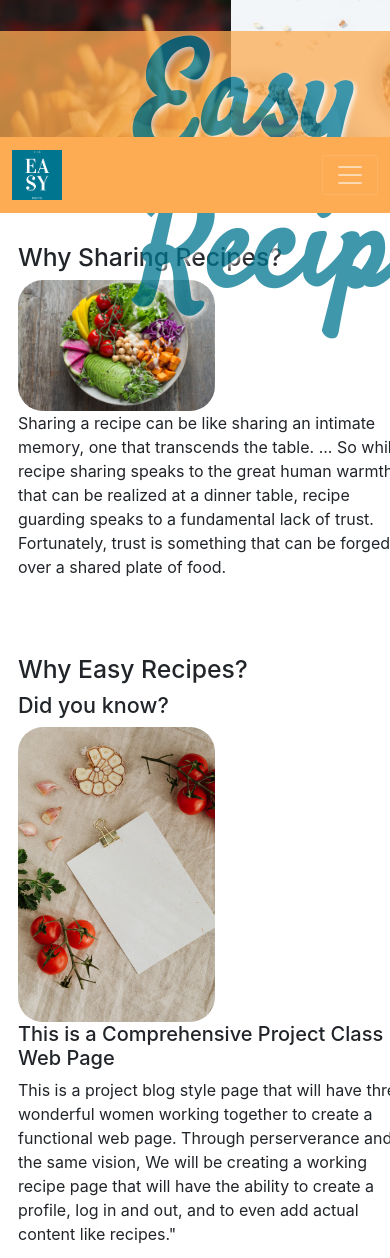
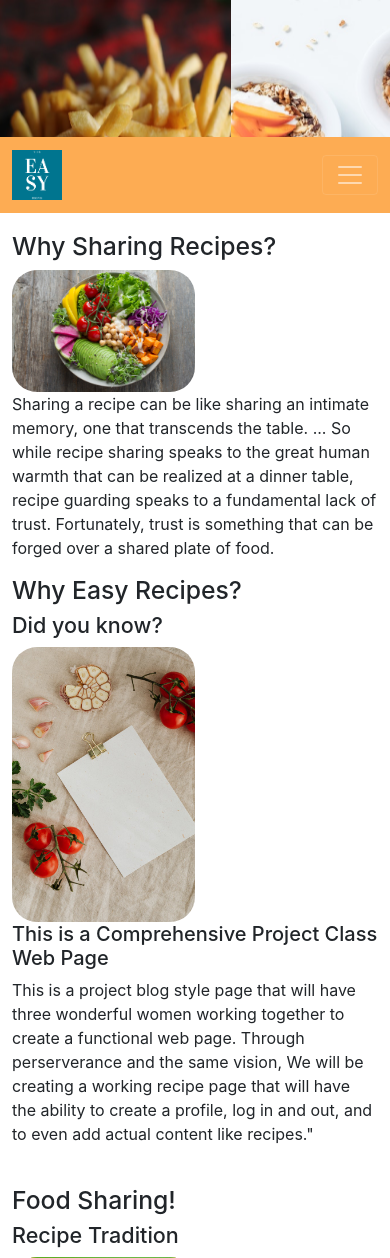
Before and after one commit to KevinKlin3/easyrecipes, a PHP site: page / in a window 390 px wide; the page is wider, and only the part inside the window is pictured. Shown: the top 1258 px of that part. Run offline with PHP 8.4, Linux system fonts and the light colour scheme; data that the repository does not hold is empty; some libraries are stand-ins or nearby versions.

Commit message:
added media q's

```diff
--- a/admin/css/index.css
+++ b/admin/css/index.css
@@ -34,10 +34,7 @@
   color: #00758f;
   text-shadow: 2px 2px 5px white;
 }
-#color-teal {
-  color: #00758f;
-  font-size: xx-large;
-}
+
 nav {
   background-color: #FDAC53;
   color: white;
@@ -59,27 +56,7 @@
   background: -webkit-linear-gradient(to right, rgba(0, 117, 143, 1), rgba(95, 96, 99, 1));
   background: linear-gradient(to right, rgba(0, 117, 143, 1), rgba(95, 96, 99, 1));
 }
-/* Create three unequal columns that floats next to each other */
-.column {
-   float: left;
-   padding: 10px;
-   margin: 20px;
- }
- /* Left and right column */
- .column.side {
-   width: 25%;
- }
- /* Middle column */
- .column.middle {
-   width: 50%;
- }
 
- /* Clear floats after the columns */
- .row:after {
-   content: "";
-   display: table;
-   clear: both;
- }
  .fakeimg {
    border-radius: 25px;
    width: 50%;
@@ -121,9 +98,19 @@
 #gallery-img {
   max-width: 400px;
 }
-/* Responsive layout - makes the three columns stack on top of each other instead of next to each other */
+
+/* large screens */
+@media screen and (max-width: 1080px) {
+  main  {margin:5%;}
+  header h1 {
+    top:0;
+    font-size: 10vh;
+    flex-wrap: wrap;
+    height:fit-content;}
+}
+
+/* Medium screens and under */
 @media screen and (max-width: 600px) {
-   .column.side, .column.middle {
-     width: 100%;
-   }
+  main  {margin:5%; }
+  header h1 {display: none;}
 }
--- a/admin/recipeTemplate.php
+++ b/admin/recipeTemplate.php
@@ -21,7 +21,7 @@
     <body>
     <!--different header image other for all other pages-->
     <header class="hero2">
-        <h1 class="banner">Easy Recipies</h1>
+        <h1>Easy Recipies</h1>
       </header>
         <!-- Nav Bar -->
         <nav class="navbar navbar-expand-sm navbar-dark sticky-top">
--- a/admin/template.php
+++ b/admin/template.php
@@ -23,7 +23,7 @@
     </head>
     <body>
       <header class="hero">
-       <h1 class="banner">Easy Recipies</h1>
+       <h1>Easy Recipies</h1>
       </header>
         <!-- Nav Bar -->
         <nav class="navbar navbar-expand-sm navbar-dark sticky-top">
--- a/index.php
+++ b/index.php
@@ -4,14 +4,14 @@
 $pageContent = NULL;
 
 $pageContent .= <<<HERE
-<main>
+<main class="container">
    <div class="row">
-      <div class="column side">
+      <div class="col-sm-3 float-start">
          <h2>Why Sharing Recipes?</h2>
                <img src="admin/images/food_bowl.jpg" class="fakeimg" alt="deconstructed salad bowl">
                <p>Sharing a recipe can be like sharing an intimate memory, one that transcends the table. ... So while recipe sharing speaks to the great human warmth that can be realized at a dinner table, recipe guarding speaks to a fundamental lack of trust. Fortunately, trust is something that can be forged over a shared plate of food.</p>
       </div>
-      <div class="column middle">
+      <div class="col">
          <h2>Why Easy Recipes?</h2>
             <h4> Did you know?</h4>
                <div>
```
